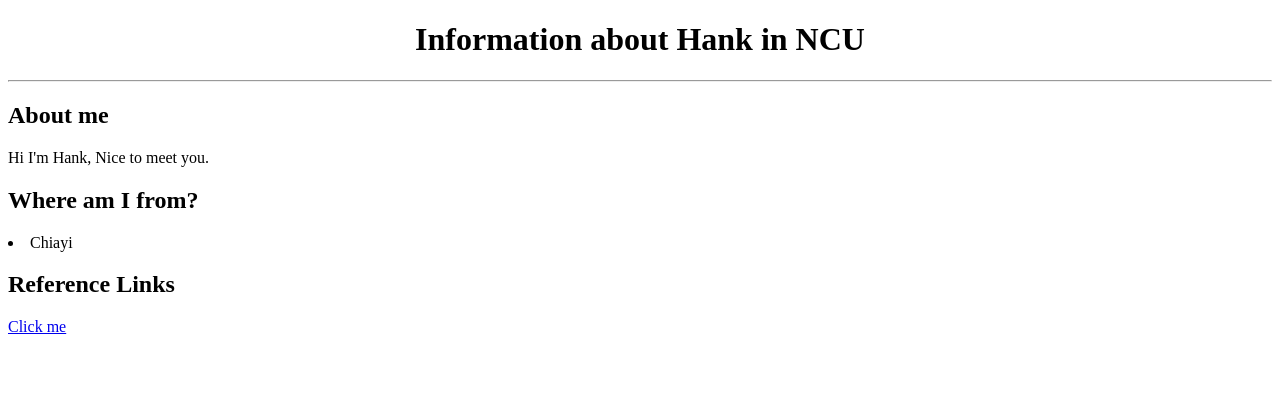
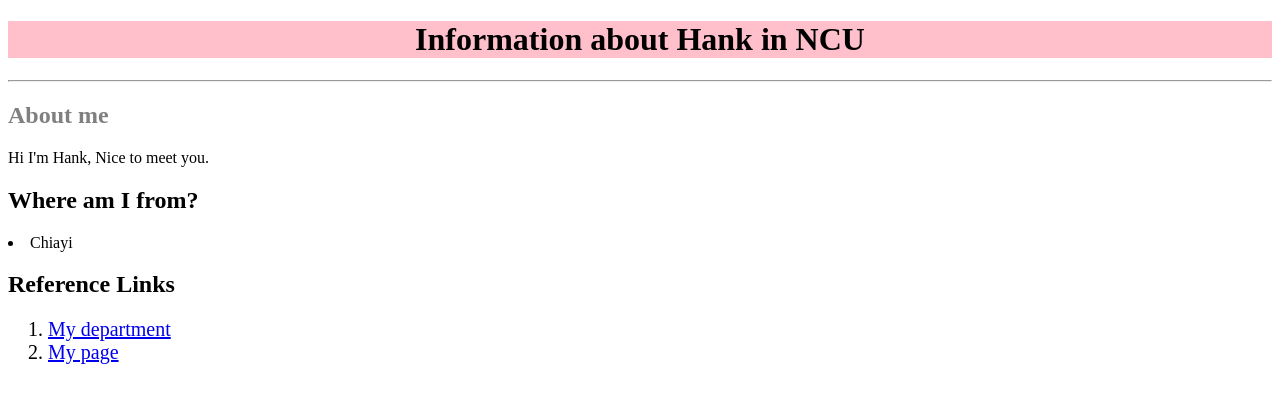
Before and after one commit to Hanky2000/Hanky2000.github.io, a plain HTML site: page index.html in a window 1280 px wide. Drawn offline with Linux system fonts and the light colour scheme.

Commit message:
Update index.html

```diff
--- a/index.html
+++ b/index.html
@@ -4,15 +4,19 @@
 		<title>My profile in NCU</title>
 	</head>
 	<body>
-		<div>
-			<h1 style= text-align:center>Information about Hank in NCU</h1>
+		<div style=background-color:pink><!--背景色-->
+			<h1 style= text-align:center>Information about Hank in NCU</h1> <!-- 置中-->
+		</div>
 			<hr>
-			<h2>About me</h2>
+			<h2 style= color:gray>About me</h2> <!-- 字的顏色-->
 			<p>Hi I'm Hank, Nice to meet you.</p>
 			<h2>Where am I from?</h2>
 			<li>Chiayi</li>
 			<h2>Reference Links</h2>
-			<a href="https://im.mgt.ncu.edu.tw/" target="_blank">Click me</a>
-		</div>
+			<ol>
+				<li style =font-size:20px><a href="https://im.mgt.ncu.edu.tw/" target="_blank">My department</a></li><!-- 字體20-->
+				<li style =font-size:20px><a href="https://im.mgt.ncu.edu.tw/" target="_blank">My page</a></li><!-- 字體20-->
+			</ol>
+
 	</body>
 </html>
```
